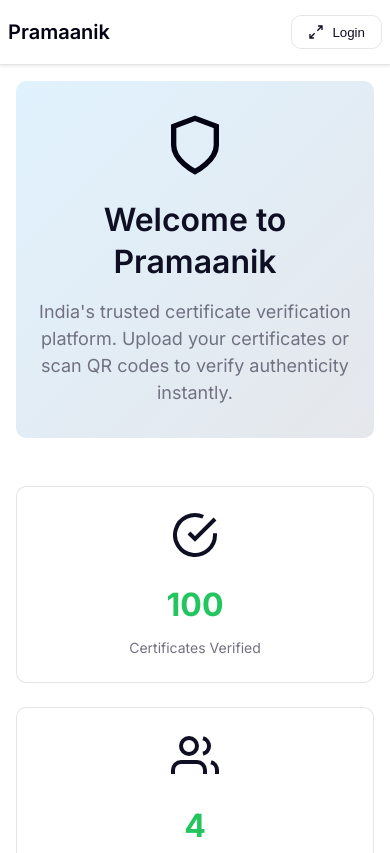
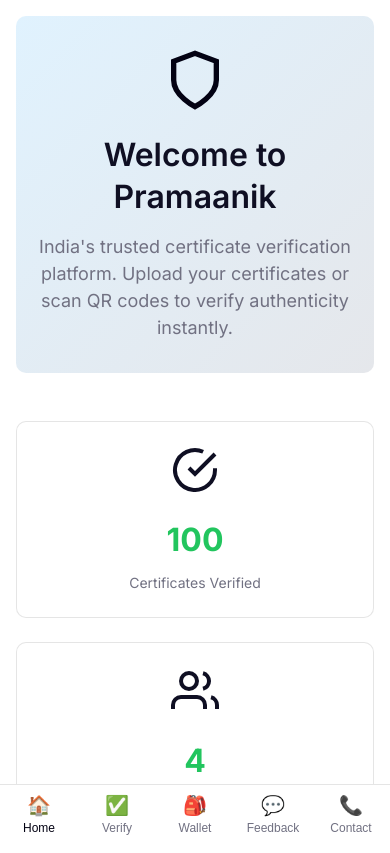
Before and after one commit to Yugansh-Varshney/Pramaanik-Demo, a plain HTML site: page index.html in a window 390 px wide. Shown: the top 853 px of the page. Drawn offline with Linux system fonts and the light colour scheme; files that its build step writes are made by us from their sources.

Commit message:
Update index.html

```diff
--- a/index.html
+++ b/index.html
@@ -11,8 +11,8 @@
     <link href="https://fonts.googleapis.com/css2?family=Inter:wght@300;400;500;600;700&display=swap" rel="stylesheet">
 </head>
 <body>
-    <!-- Navigation -->
-    <nav class="navbar">
+   <!-- Navigation (Top for Desktop) -->
+<nav class="navbar desktop-nav">
     <div class="nav-container">
       <div class="nav-brand">
         <h1 class="platform-name">Pramaanik</h1>
@@ -44,6 +44,31 @@
       </div>
     </div>
   </nav>
+
+  <!-- Bottom Navigation (Mobile) -->
+  <nav class="bottom-nav mobile-nav">
+    <button class="nav-item active" data-page="home">
+      <span class="icon">🏠</span>
+      <span class="label">Home</span>
+    </button>
+    <button class="nav-item" data-page="verify">
+      <span class="icon">✅</span>
+      <span class="label">Verify</span>
+    </button>
+    <button class="nav-item" data-page="wallet">
+      <span class="icon">🎒</span>
+      <span class="label">Wallet</span>
+    </button>
+    <button class="nav-item" data-page="feedback">
+      <span class="icon">💬</span>
+      <span class="label">Feedback</span>
+    </button>
+    <button class="nav-item" data-page="contact">
+      <span class="icon">📞</span>
+      <span class="label">Contact</span>
+    </button>
+  </nav>
+
 
     <!-- Main Content -->
     <main id="mainContent">
```
Lines whose indentation alone changed are shown as unchanged.
